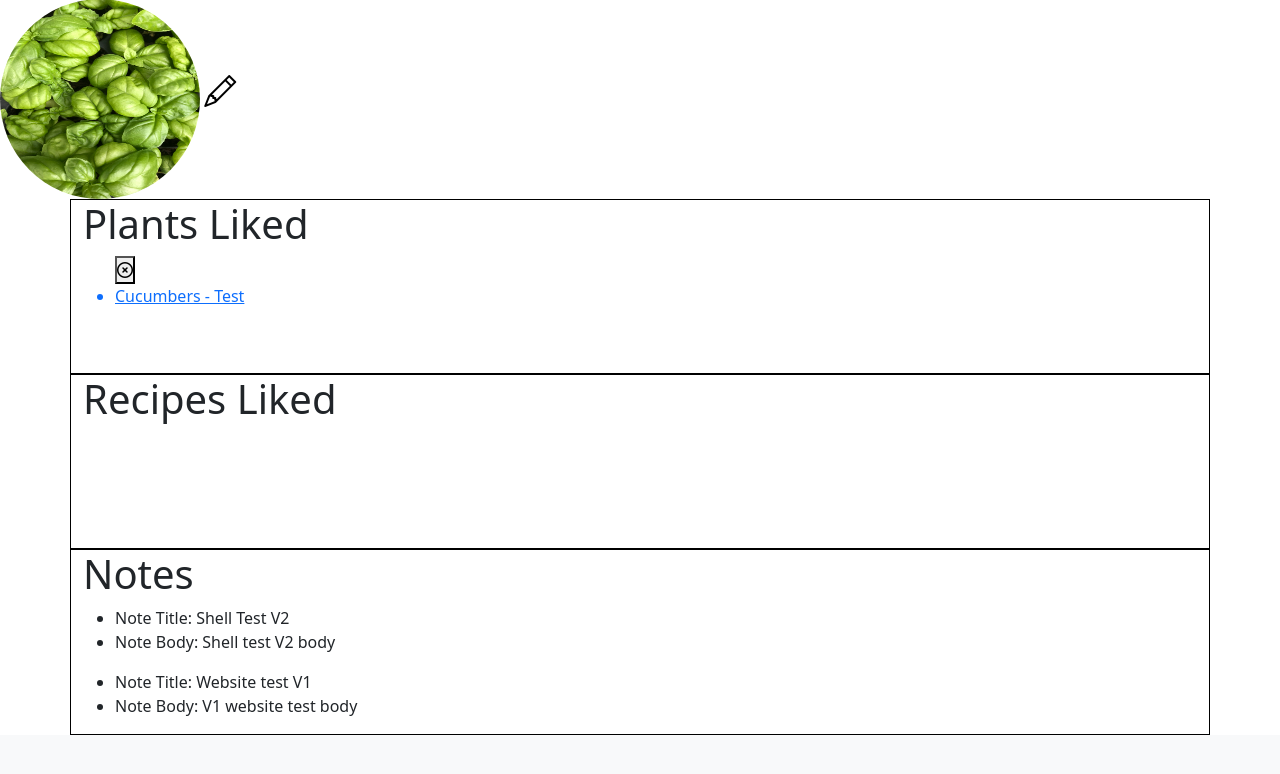
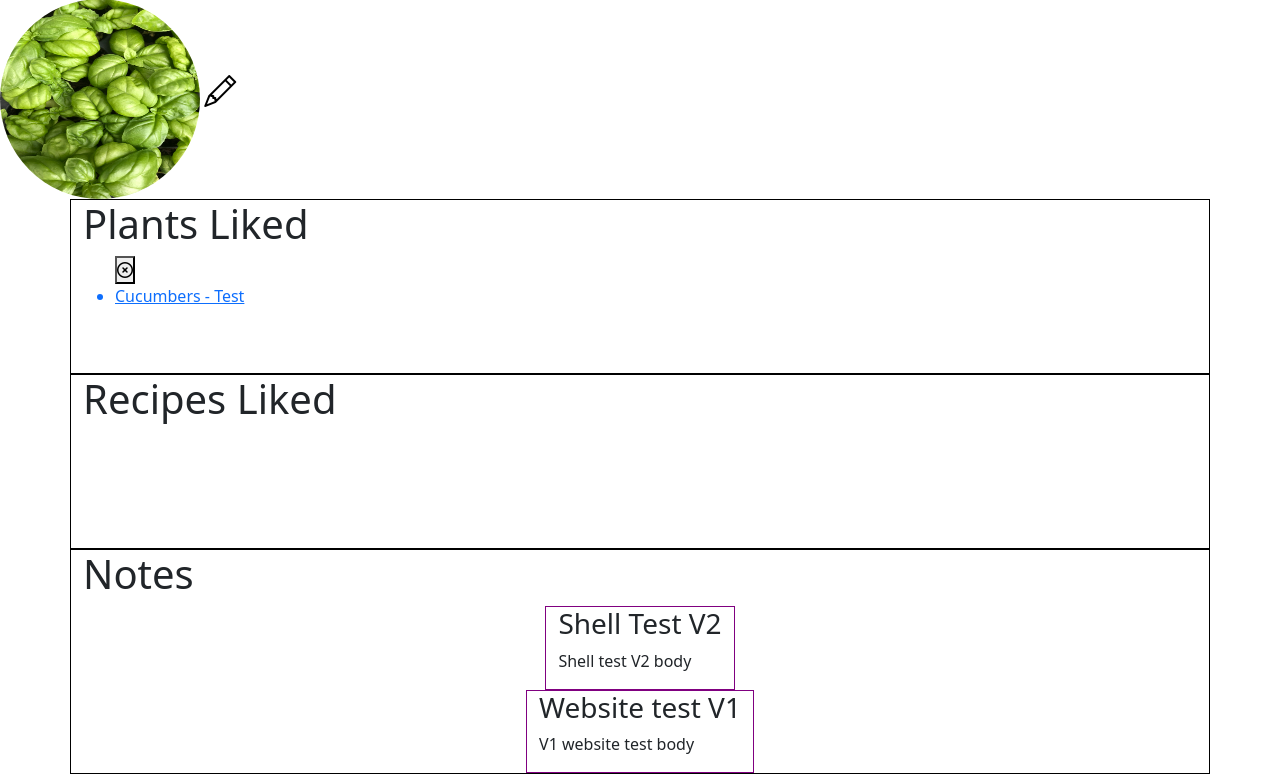
Before and after one commit to jlstern3/benjis_website, a Django app: template portfolio/templates/profile.html in a window 1280 px wide. Shown: the part 249-1023 px from the top of the page. Before the commit the page ends 984 px from the top, so only its background shows below. Run offline with Django 3.2, Linux system fonts and the light colour scheme; the template is opened without the code that fills it: values that come from a table or form of the project are taken from there, others are empty; data comes from the database, SQL or seed files in the repository; some libraries are stand-ins or nearby versions.

Commit message:
Note displayed in individual divs

```diff
--- a/portfolio/templates/profile.html
+++ b/portfolio/templates/profile.html
@@ -60,11 +60,13 @@
                 {% csrf_token %}
                 <button type="submit" value="Unlike Plant"><i class="far fa-times-circle"></i></button>
             </form>
-                <a href="/grow/details/{{plant.id}}"><li>{{plant.name}}</li></a>
+            <a href="/grow/details/{{plant.id}}">
+                <li>{{plant.name}}</li>
+            </a>
 
 
-            </ul>
-            {% endfor %}
+        </ul>
+        {% endfor %}
     </div>
     <div class="container" style="min-height: 175px; border:1px solid black">
         <h1>Recipes Liked</h1>
@@ -72,13 +74,11 @@
     <div class="container" style="min-height: 175px; border:1px solid black">
         <h1>Notes</h1>
         {% for note in all_notes %}
-        <ul>
-            <li>Note Title: {{note.title}}</li></a>
-            <li>Note Body: {{note.body}}</li>
-        </ul>
-            {% endfor %}
-    </div>
-
+        <div class="container" style="width: fit-content; border:1px solid purple">
+            <h3>{{note.title}}</h3>
+            <p>{{note.body}}</p>
+        </div>
+        {% endfor %}
 </body>
 
 </html>
```
